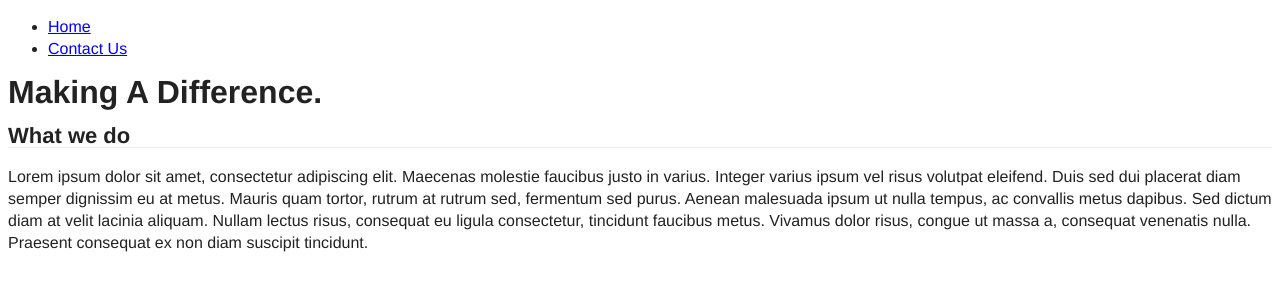
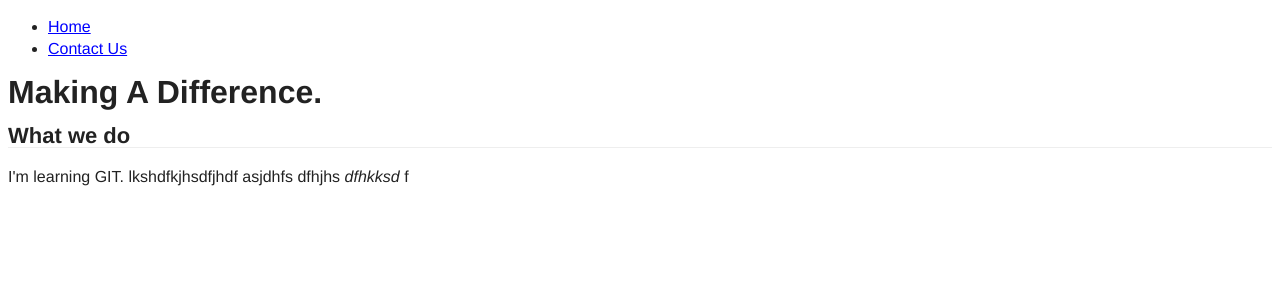
Before and after one commit to madnz/MakeADifference, a plain HTML site: page what-we-do.html in a window 1280 px wide. Drawn offline with Linux system fonts and the light colour scheme.

Commit message:
testing git commit

```diff
--- a/what-we-do.html
+++ b/what-we-do.html
@@ -17,12 +17,7 @@
 <h2>What we do</h2>
 
 <p>
-    Lorem ipsum dolor sit amet, consectetur adipiscing elit. Maecenas molestie faucibus justo in varius. Integer varius
-    ipsum vel risus volutpat eleifend. Duis sed dui placerat diam semper dignissim eu at metus. Mauris quam tortor,
-    rutrum at rutrum sed, fermentum sed purus. Aenean malesuada ipsum ut nulla tempus, ac convallis metus dapibus. Sed
-    dictum diam at velit lacinia aliquam. Nullam lectus risus, consequat eu ligula consectetur, tincidunt faucibus
-    metus. Vivamus dolor risus, congue ut massa a, consequat venenatis nulla. Praesent consequat ex non diam suscipit
-    tincidunt.
+    I'm learning GIT. lkshdfkjhsdfjhdf asjdhfs dfhjhs <i>dfhkksd</i> f
 </p>
 
 </body>
```
